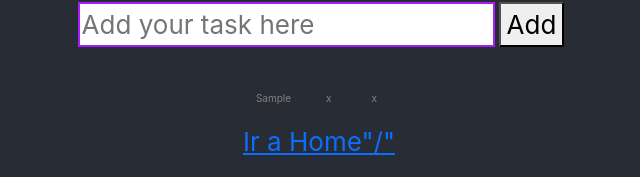
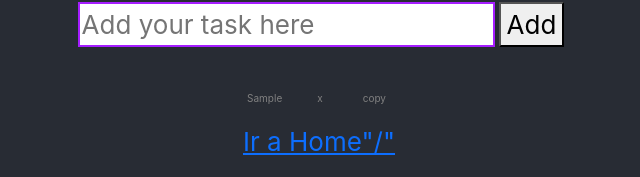
Before and after one commit to PilarAlonsoSuelaGit/Login, a React (Create React App) app: page /to-do-list-app in a window 1280 px wide. Both pictures are taken after typing "Sample" into the empty fields and a click on the button "Add". Shown: the part 356-533 px from the top of the page, without its empty margins (321-961 px from the left). Built offline with nearby package versions, Linux system fonts and the light colour scheme.

Commit message:
feat: change variable names and beautify code

```diff
--- a/src/App.tsx
+++ b/src/App.tsx
@@ -2,7 +2,7 @@ import { Routes, Route } from "react-router-dom";
 
 import Home from "./pages/home";
 import Login from "./pages/login";
-import ToDoListApp from "./to-do-List/components/to-do-list-app";
+import ToDoListApp from "./to-do-List/pages/to-do-list-app";
 
 import "./app.css";
 
--- a/src/to-do-List/components/to-do-list.tsx
+++ b/src/to-do-List/components/to-do-list.tsx
@@ -1,8 +1,8 @@
 import { CSSProperties, useState } from "react";
 import { TaskTextProperties } from "../typings/task-text-properties";
 import { Link } from "react-router-dom";
-import { SpanProperties } from "../typings/span-task";
-
+import { SpanProperties } from "../typings/span-task-properties";
+//funcion que recibe spanProperties con la const spanStyle que dará estilo al elemento span
 function spanTask(properties: SpanProperties) {
   const spanStyle = {
     marginLeft: properties.marginLeft || "30px",
@@ -43,7 +43,7 @@ function TaskText(properties: TaskTextProperties) {
         x
       </span>
       <span className="spanTask" style={spanStyle} onClick={handleCopy}>
-        x
+        copy
       </span>
     </p>
   );
--- a/src/to-do-List/components/to-do-list-app.tsx
+++ b/src/to-do-List/pages/to-do-list-app.tsx
@@ -1,7 +1,7 @@
 import { Link } from "react-router-dom";
-import { ToDoList } from "./to-do-list";
+import { ToDoList } from "../components/to-do-list";
 
-export default function ToDoListApp() {
+export default function ToDoListPage() {
   return (
     <div className="App">
       <h1>TO-DO LIST</h1>
```
Also changed, not shown: src/to-do-List/typings/span-task-properties.ts (renamed from src/to-do-List/typings/span-task.ts).
